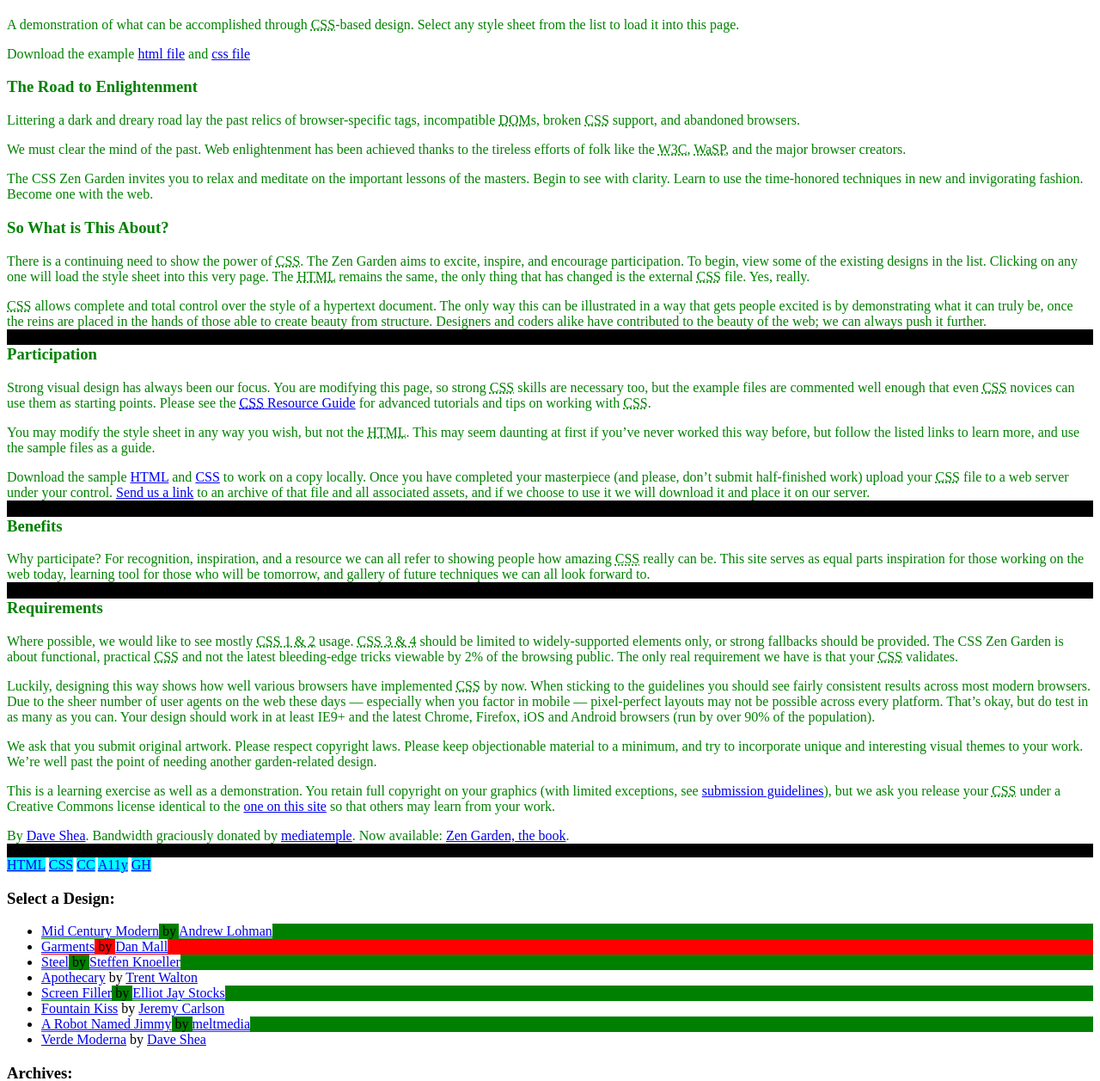
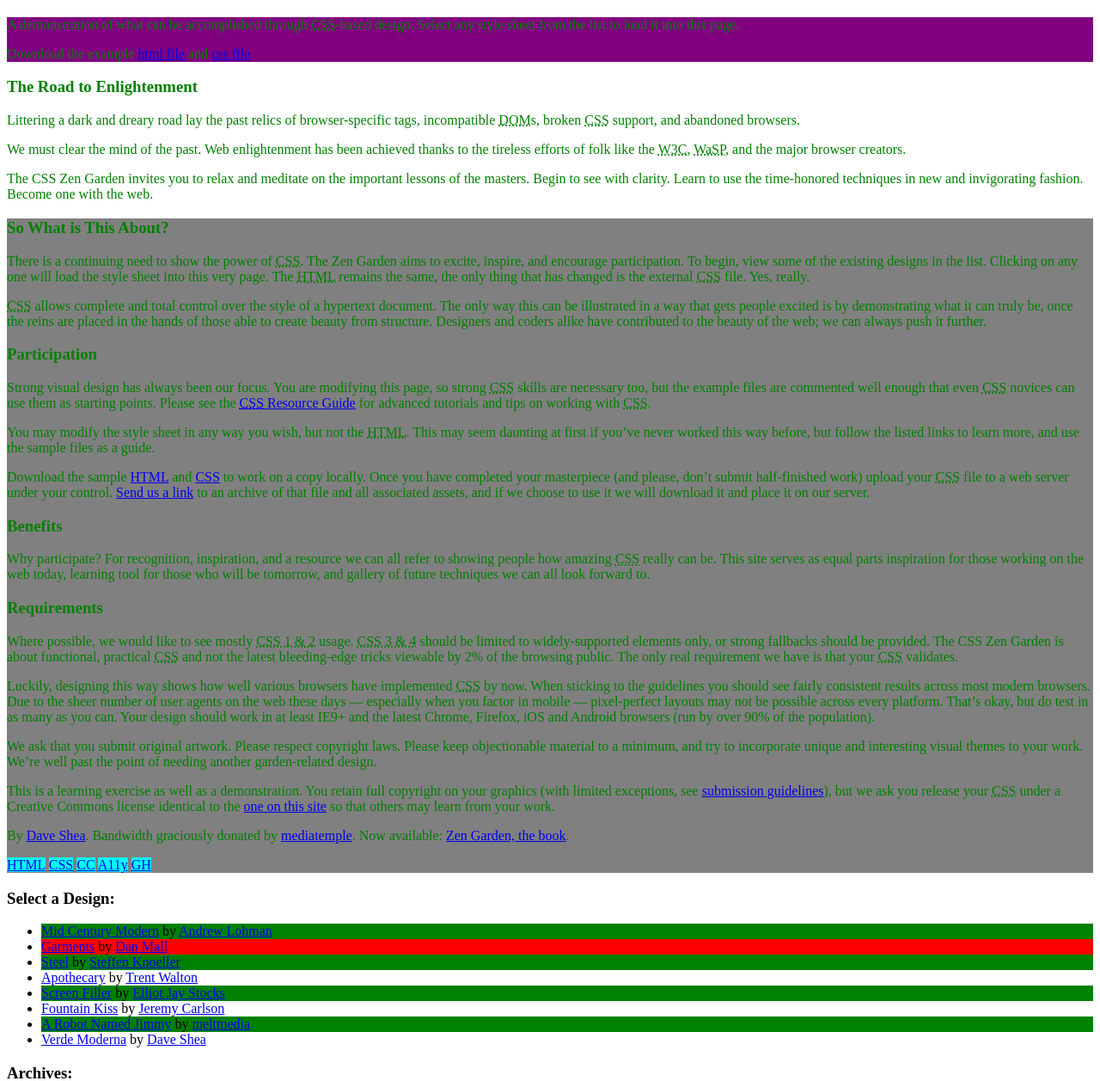
Before and after one commit to pondit/FTFL01-ITS-Laravel, a PHP site: page / in a window 1280 px wide. Shown: the part 94-1351 px from the top of the page at 86% size. Run offline with PHP 8.4, Linux system fonts and the light colour scheme.

Commit message:
id selector introduced

```diff
--- a/ITS_2014000057_Towfiqur_Rahman/day06/02_csszengarden/css/selector_examples.css
+++ b/ITS_2014000057_Towfiqur_Rahman/day06/02_csszengarden/css/selector_examples.css
@@ -2,9 +2,9 @@
 	- avoid using this selector due to performance issue
 */
 
-*{
+/**{
 	background-color: white;
-}
+}*/
 
 div[role]{
 	color: green;
@@ -12,7 +12,7 @@ div[role]{
 
 /* select all the div elements that have 'role' that has a value 'main' & apply rule to make font-color #000*/
 div[role="main"]{
-	background-color: black;
+	background-color: grey;
 }
 
 /*select all the li elements that are second child of their parents*/
@@ -36,3 +36,8 @@ footer a{
 b~i{
 	background-color: orange;
 }
+
+/* id selector */
+#zen-summary{
+	background-color: purple;
+}
```
